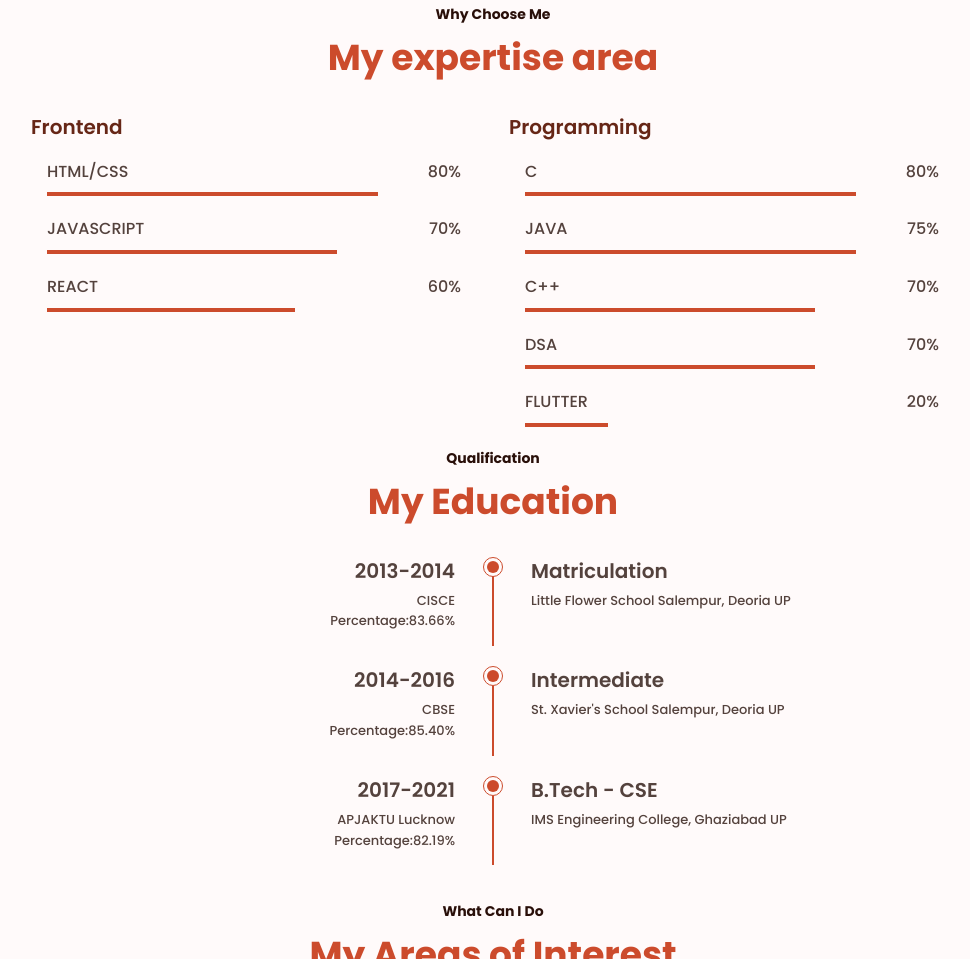
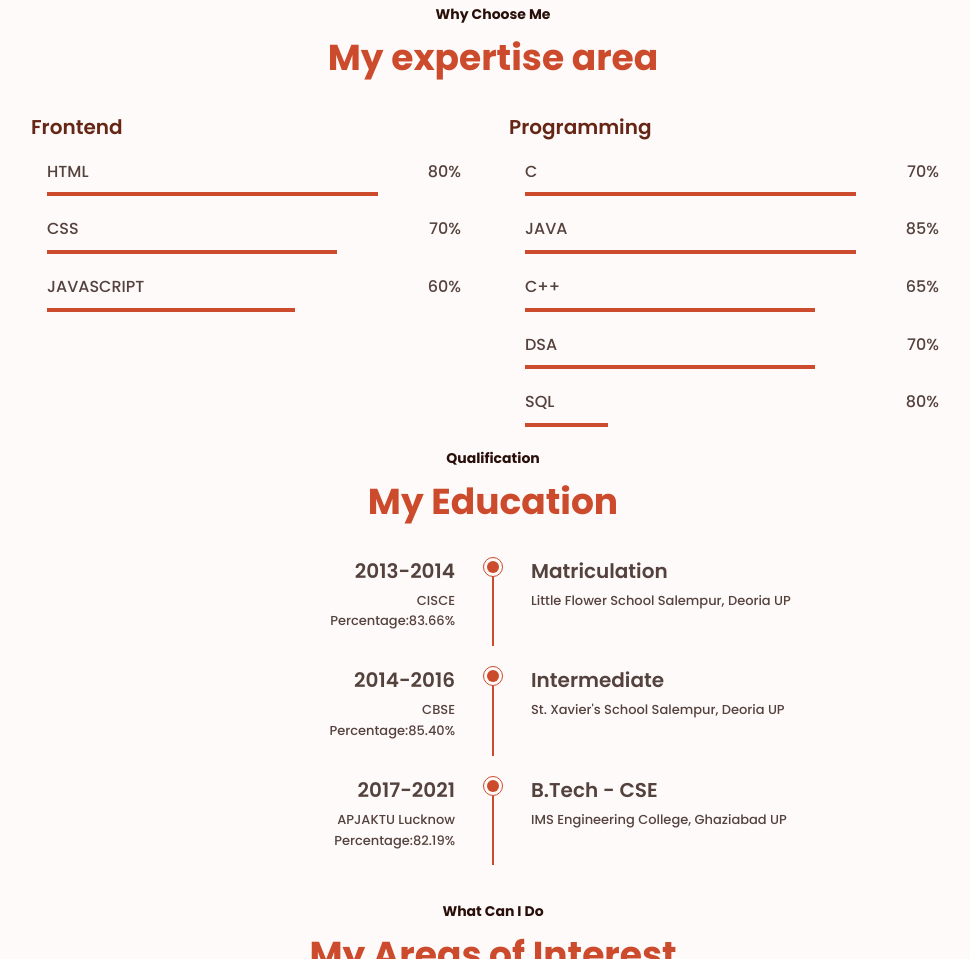
Before and after one commit to kishan-0904/personal-portfolio-1, a plain HTML site: page index.html in a window 1280 px wide. Shown: the part 1450-2409 px from the top of the page, without its empty margins (309-1279 px from the left). Drawn offline with nearby package versions, Linux system fonts and the light colour scheme.

Commit message:
Update index.html

```diff
--- a/index.html
+++ b/index.html
@@ -139,19 +139,19 @@
                     <h3 class="skills__subtitle">Frontend</h3>
 
                     <div class="skills__data">
-                        <span class="skills__name">HTML/CSS</span>
+                        <span class="skills__name">HTML</span>
                         <span class="skills__number">80%</span>
                         <span class="skills__bar skills__html"></span>
                     </div>
 
                     <div class="skills__data">
-                        <span class="skills__name">Javascript</span>
+                        <span class="skills__name">CSS</span>
                         <span class="skills__number">70%</span>
                         <span class="skills__bar skills__js"></span>
                     </div>
 
                     <div class="skills__data">
-                        <span class="skills__name">React</span>
+                        <span class="skills__name">Javascript</span>
                         <span class="skills__number">60%</span>
                         <span class="skills__bar skills__react"></span>
                     </div>
@@ -166,19 +166,19 @@
 
                     <div class="skills__data">
                         <span class="skills__name">C</span>
-                        <span class="skills__number">80%</span>
+                        <span class="skills__number">70%</span>
                         <span class="skills__bar skills__c"></span>
                     </div>
 
                     <div class="skills__data">
                         <span class="skills__name">Java</span>
-                        <span class="skills__number">75%</span>
+                        <span class="skills__number">85%</span>
                         <span class="skills__bar skills__java"></span>
                     </div>
 
                     <div class="skills__data">
                         <span class="skills__name">C++</span>
-                        <span class="skills__number">70%</span>
+                        <span class="skills__number">65%</span>
                         <span class="skills__bar skills__cpp"></span>
                     </div>
 
@@ -189,8 +189,8 @@
                     </div>
 
                     <div class="skills__data">
-                        <span class="skills__name">Flutter</span>
-                        <span class="skills__number">20%</span>
+                        <span class="skills__name">SQL</span>
+                        <span class="skills__number">80%</span>
                         <span class="skills__bar skills__dart"></span>
                     </div>
                 </div>
```
